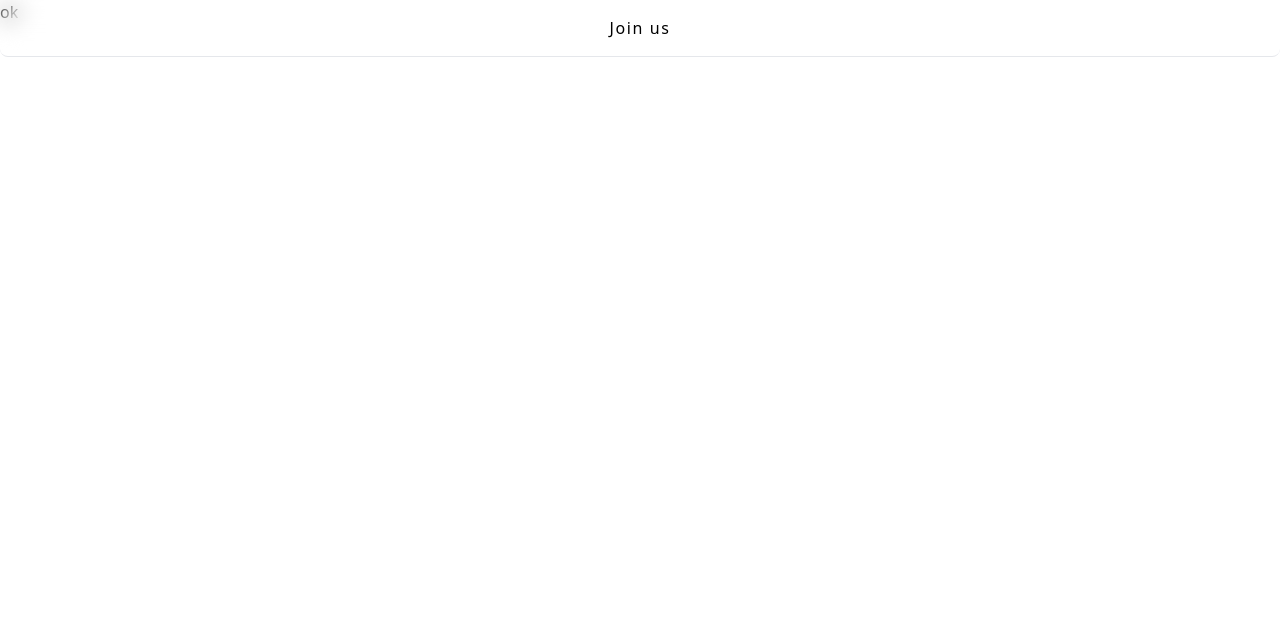
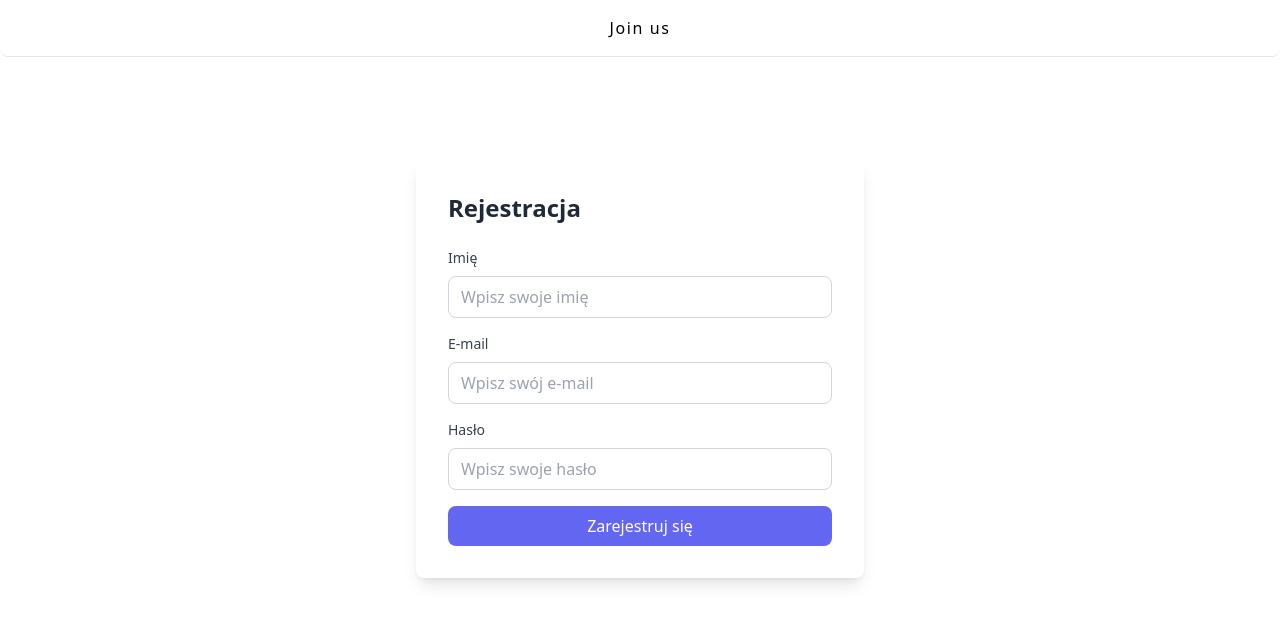
Before and after one commit to pawelek7k/future, a Next.js app: page /Login in a window 1280 px wide. Shown: the top 624 px of the page. Built offline with nearby package versions, Linux system fonts and the light colour scheme.

Commit message:
add singup form

```diff
--- a/components/Layout/MainNavigation.tsx
+++ b/components/Layout/MainNavigation.tsx
@@ -2,12 +2,9 @@ import Link from "next/link";
 
 export const MainNavigation = () => {
   return (
-    <header className="flex justify-evenly p-4 w-full text-text fixed z-50 bg-secondaryBg backdrop-blur-md rounded-b-lg border-b border-secondary">
+    <header className="flex justify-evenly p-4 w-full text-text fixed z-50 bg-secondaryBg backdrop-blur-md rounded-b-lg border-b border-secondary top-0">
       <nav>
         <ul className="flex gap-8 tracking-widest">
-          {/* {/* <li>
-            <Link href="/posts">Posts</Link>
-          </li> */}
           <li>
             <Link href="/login">Join us</Link>
           </li>
--- a/components/login/Form.tsx
+++ b/components/login/Form.tsx
@@ -1,3 +1,60 @@
-export const LoginForm = () => {
-  return <h1>ok</h1>;
+export const SingupForm = () => {
+  return (
+    <div className="bg-white p-8 rounded-lg shadow-lg w-full max-w-md mx-auto mt-40">
+      <h2 className="text-2xl font-semibold mb-6 text-gray-800">Rejestracja</h2>
+      <form>
+        <div className="mb-4">
+          <label
+            htmlFor="name"
+            className="block text-gray-700 text-sm font-medium mb-2"
+          >
+            Imię
+          </label>
+          <input
+            type="text"
+            id="name"
+            name="name"
+            placeholder="Wpisz swoje imię"
+            className="w-full px-3 py-2 border border-gray-300 rounded-lg focus:outline-none focus:border-indigo-500"
+          />
+        </div>
+        <div className="mb-4">
+          <label
+            htmlFor="email"
+            className="block text-gray-700 text-sm font-medium mb-2"
+          >
+            E-mail
+          </label>
+          <input
+            type="email"
+            id="email"
+            name="email"
+            placeholder="Wpisz swój e-mail"
+            className="w-full px-3 py-2 border border-gray-300 rounded-lg focus:outline-none focus:border-indigo-500"
+          />
+        </div>
+        <div className="mb-4">
+          <label
+            htmlFor="password"
+            className="block text-gray-700 text-sm font-medium mb-2"
+          >
+            Hasło
+          </label>
+          <input
+            type="password"
+            id="password"
+            name="password"
+            placeholder="Wpisz swoje hasło"
+            className="w-full px-3 py-2 border border-gray-300 rounded-lg focus:outline-none focus:border-indigo-500"
+          />
+        </div>
+        <button
+          type="submit"
+          className="w-full bg-indigo-500 text-white py-2 px-4 rounded-lg hover:bg-indigo-600 focus:outline-none focus:ring-2 focus:ring-indigo-500 focus:ring-opacity-50"
+        >
+          Zarejestruj się
+        </button>
+      </form>
+    </div>
+  );
 };
--- a/pages/Login.tsx
+++ b/pages/Login.tsx
@@ -1,7 +1,7 @@
-import { LoginForm } from "@/components/login/Form";
+import { SingupForm } from "@/components/login/Form";
 
 const LoginPage = () => {
-  return <LoginForm />;
+  return <SingupForm />;
 };
 
 export default LoginPage;
```
